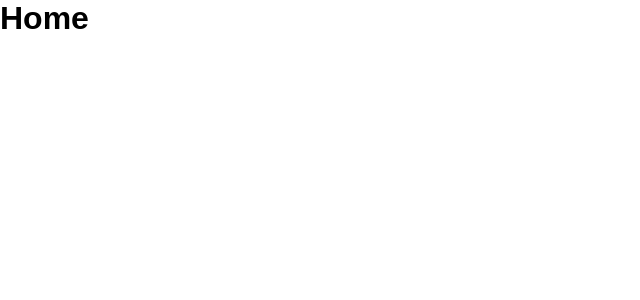
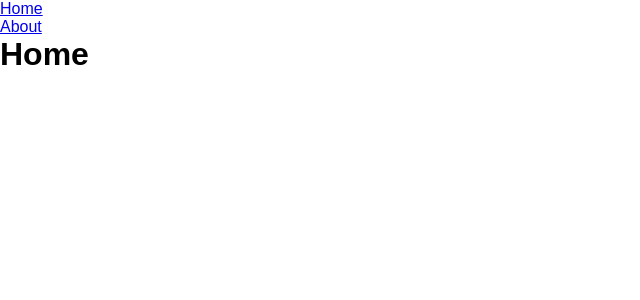
Before and after one commit to britolmbs/estudosReact, a React (Vite) app in the folder react-router-dom/: page / in a window 1280 px wide. Shown: the top 300 px of the page, without its empty margins (0-640 px from the left). Built offline with nearby package versions, Linux system fonts and the light colour scheme.

Commit message:
Usando Link e A

```diff
--- /dev/null
+++ b/react-router-dom/src/components/Menu/index.tsx
@@ -0,0 +1,13 @@
+import '.style.css'
+import { Link } from 'react-router-dom'
+
+export const Menu = () => {
+    return (
+        <nav className='menu'>
+            <ul>
+                <li><Link to='/'>Home</Link></li>
+                <li><a href="/about">About</a></li>
+            </ul>
+        </nav>
+    )
+}
--- /dev/null
+++ b/react-router-dom/src/components/Menu/style.css
@@ -0,0 +1,5 @@
+.menu ul {
+    display: flex;
+    list-style: none;
+    gap: 30px;
+}
--- a/react-router-dom/src/main.tsx
+++ b/react-router-dom/src/main.tsx
@@ -4,10 +4,12 @@ import './styles/global.css'
 import { Home } from './components/Home'
 import  { BrowserRouter, Routes, Route } from 'react-router-dom'
 import { About } from './components/About'
+import { Menu } from './components/Menu'
 
 createRoot(document.getElementById('root')!).render(
   <StrictMode>
     <BrowserRouter>
+    <Menu />
     <Routes>
       <Route path='/' element={<Home />} />
       <Route path='/about' element={<About />} />
```
